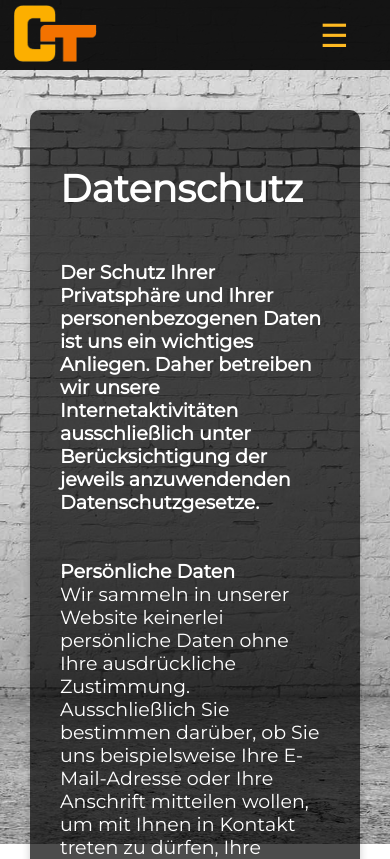
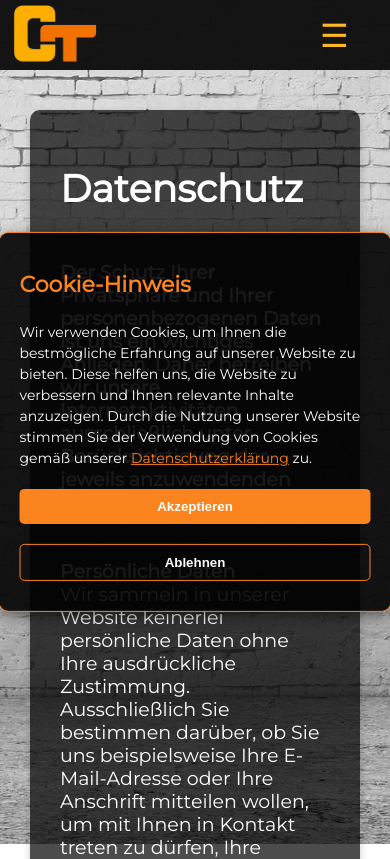
Before and after one commit to yanikhoehner/ct-leckageortung, a React (Create React App) app: page /datenschutz in a window 390 px wide. Shown: the top 859 px of the page. Built offline with nearby package versions, Linux system fonts and the light colour scheme.

Commit message:
003-cookies

```diff
--- a/src/App.js
+++ b/src/App.js
@@ -9,13 +9,14 @@ import ProjectSection from './components/ProjectSection';
 import ReviewSection from './components/ReviewSection';
 import ContactSection from './components/ContactSection';
 import Footer from './components/Footer';
+import CookieConsent from './components/CookieConsent';
 import "@fontsource/montserrat";
 import Impressum from './pages/Impressum.js';
 import Datenschutz from './pages/Privacy.js';
 import Home from './pages/Home.js';
 import Uebermich from './pages/Uebermich.js';
 import ScrollToTop from './components/ScrollToTop.js';
-//test
+
 function App() {
   return (
     <Router>
@@ -34,6 +35,7 @@ function App() {
           </Routes>
         </main>
         <Footer />
+        <CookieConsent />
       </div>
 
      </Router>
--- /dev/null
+++ b/src/components/CookieConsent.css
@@ -0,0 +1,100 @@
+.cookie-consent-wrapper {
+    position: fixed;
+    top: 50%;
+    left: 50%;
+    transform: translate(-50%, -50%);
+    background-color: rgba(0, 0, 0, 0.9);
+    color: white;
+    padding: 20px;
+    border-radius: 10px;
+    box-shadow: 0 4px 15px rgba(0, 0, 0, 0.5);
+    z-index: 1000;
+    display: flex;
+    flex-direction: column;
+    width: 90%;
+    max-width: 500px;
+    border: 1px solid #fb841e;
+    animation: fadeIn 0.5s ease-out;
+  }
+
+  @keyframes fadeIn {
+    from {
+      opacity: 0;
+    }
+    to {
+      opacity: 1;
+    }
+  }
+
+  .cookie-consent-title {
+    font-size: 22px;
+    margin-bottom: 10px;
+    color: #fb841e;
+    font-weight: bold;
+  }
+
+  .cookie-consent-text {
+    font-size: 14px;
+    line-height: 1.5;
+    margin-bottom: 20px;
+  }
+
+  .cookie-consent-buttons {
+    display: flex;
+    justify-content: space-between;
+    gap: 10px;
+  }
+
+  .cookie-button {
+    padding: 10px 20px;
+    border: none;
+    border-radius: 5px;
+    cursor: pointer;
+    font-weight: bold;
+    transition: all 0.3s ease;
+  }
+
+  .accept-button {
+    background-color: #fb841e;
+    color: white;
+  }
+
+  .accept-button:hover {
+    background-color: #feb922;
+  }
+
+  .decline-button {
+    background-color: transparent;
+    color: white;
+    border: 1px solid #fb841e;
+  }
+
+  .decline-button:hover {
+    background-color: rgba(251, 132, 30, 0.1);
+  }
+
+  .cookie-consent-link {
+    color: #fb841e;
+    text-decoration: underline;
+    cursor: pointer;
+  }
+
+  .cookie-consent-link:hover {
+    color: #feb922;
+  }
+
+  @media (max-width: 768px) {
+    .cookie-consent-wrapper {
+      width: 90%;
+      max-width: 90%;
+    }
+
+    .cookie-consent-buttons {
+      flex-direction: column;
+    }
+
+    .cookie-button {
+      width: 100%;
+      margin-bottom: 10px;
+    }
+  }
--- /dev/null
+++ b/src/components/CookieConsent.js
@@ -0,0 +1,69 @@
+import React, { useState, useEffect } from 'react';
+import { Link } from 'react-router-dom';
+import './CookieConsent.css';
+
+function CookieConsent() {
+  const [visible, setVisible] = useState(false);
+
+  useEffect(() => {
+    // Check if user has already made a choice
+    const cookieConsent = localStorage.getItem('cookieConsent');
+
+    // If no choice has been made, show the banner
+    if (!cookieConsent) {
+      // Small delay to ensure the banner appears after page load
+      const timer = setTimeout(() => {
+        setVisible(true);
+      }, 1000);
+
+      return () => clearTimeout(timer);
+    }
+  }, []);
+
+  const acceptCookies = () => {
+    localStorage.setItem('cookieConsent', 'accepted');
+    setVisible(false);
+
+    // Here you could initialize analytics or other cookie-dependent services
+    // For example: initializeAnalytics();
+  };
+
+  const declineCookies = () => {
+    localStorage.setItem('cookieConsent', 'declined');
+    setVisible(false);
+
+    // Here you could ensure no tracking cookies are set
+  };
+
+  if (!visible) return null;
+
+  return (
+    <div className="cookie-consent-wrapper" role="alert" aria-live="polite">
+      <h2 className="cookie-consent-title">Cookie-Hinweis</h2>
+      <p className="cookie-consent-text">
+        Wir verwenden Cookies, um Ihnen die bestmögliche Erfahrung auf unserer Website zu bieten.
+        Diese helfen uns, die Website zu verbessern und Ihnen relevante Inhalte anzuzeigen.
+        Durch die Nutzung unserer Website stimmen Sie der Verwendung von Cookies gemäß unserer{' '}
+        <Link to="/datenschutz" className="cookie-consent-link">Datenschutzerklärung</Link> zu.
+      </p>
+      <div className="cookie-consent-buttons">
+        <button
+          onClick={acceptCookies}
+          className="cookie-button accept-button"
+          aria-label="Cookies akzeptieren"
+        >
+          Akzeptieren
+        </button>
+        <button
+          onClick={declineCookies}
+          className="cookie-button decline-button"
+          aria-label="Cookies ablehnen"
+        >
+          Ablehnen
+        </button>
+      </div>
+    </div>
+  );
+}
+
+export default CookieConsent;
--- a/src/components/HomeSection.css
+++ b/src/components/HomeSection.css
@@ -37,7 +37,6 @@
         font-size: 45px;
         margin: 0px;
     }
-
 
 .profile-pic {
     width: 250px; /* Increased size of the image */
--- a/src/components/ServiceSection.css
+++ b/src/components/ServiceSection.css
@@ -1,4 +1,3 @@
-
 .service-title {
     margin-bottom: 20px;
     font-size: 40px;
@@ -10,8 +9,27 @@
     display: flex;
     flex-wrap: wrap;
     justify-content: space-around;
-    margin-top: 20px;
+    margin-top: 0px;
 }
+
+.service-header-container {
+    width: 100%;
+    background-color: rgba(0, 0, 0, 0.7);
+    position: relative;
+    padding: 30px 0;
+    margin-bottom: 40px;
+}
+
+.service-header-container::after {
+    content: '';
+    position: absolute;
+    bottom: -30px;
+    left: 0;
+    width: 100%;
+    height: 30px;
+    background: linear-gradient(135deg, rgba(0, 0, 0, 0.7) 50%, transparent 50%);
+}
+
 .service-block {
     width: 26%;
     height: 210px;
@@ -109,11 +127,20 @@
         margin-top: 25px;
         font-size: 43px;
         text-align: center;
-        color: #fb8e2f;
+        /* color: #fb8e2f; */
         font-weight: 1200;
-        rotate: -3deg;
       }
-      .service-title-block-front {
+
+    .service-header-container {
+        padding: 10px 0;
+    }
+
+    .service-header-container::after {
+        bottom: -20px;
+        height: 20px;
+    }
+
+    .service-title-block-front {
         height: 70px;
 
     }
--- a/src/components/ServiceSection.js
+++ b/src/components/ServiceSection.js
@@ -18,7 +18,7 @@ function ServiceSection() {
     { title: 'Thermografische Darstellung', description: 'Mithilfe einer Wärmebildkamera erfasse ich Temperaturunterschiede und identifiziere Leckagen schnell und etfizient.',picture: thermografie2 },
     { title: 'Kamerainspektion/Endoskopie an Kanalleitungen', description: 'Eine gründliche Inspektion von Abwasserleitungen, um Verstopfungen oder Beschädigungen sichtbar zu machen.',picture: endoskopie1 },
     { title: 'Elektroakustische Ortung', description: 'Das Horchen auf Armaturen und Wänden ermöglicht selbst kleinste Undichtigkeiten akustisch wahrzunehmen und somit eine zielgenaue Intervention.',picture: stetoskop },
-    { title: 'Schwarzlichtverfahren an Abwasserleitungen oder in Leitungsschächten', description: 'Leckage­prüfung mit Kontrast­pulver und einer speziellen Schwarz­licht­lampe. So werden Lecks „sichtbar“ gemacht.' ,picture: schwarzlicht2},
+    { title: 'Schwarzlichtverfahren an Abwasserleitungen oder in Leitungsschächten', description: 'Leckage­prüfung mit Kontrast­pulver und einer speziellen Schwarz­licht­lampe. So werden Lecks „sichtbar" gemacht.' ,picture: schwarzlicht2},
     { title: 'Druckprobe mit Formiergas in Wasser & Heizungsleitungen', description: 'Überprüfung des Drucks über einen bestimmten Zeitraum innerhalb von Leitungsabschnitten, um mögliche Rohrbrüche einzugrenzen. Ggf. Mithilfe von Suchgerät.',picture: rohrbruch  },
     { title: 'Freilegen von Rohrbrüchen & Ausführen von Notreparatur', description: 'Bauteilöffnung und freilegen von Leckagen, wenn möglich provisorisches Abdichten oder ausführen von Kleinreparaturen an Rohrleitungen' ,picture: reparatur1},
     { title: 'Vermietung von Bautrocknern', description: 'Vermietung von hochwertigen Bautrocknern, Lüftern, sowie Luftreinigern zum Schutz vor Viren und Schimmelpilzen. Gerne stehe ich Ihnen auch bei Rückbau und Sanierungsmaßnahmen zur Seite.',picture: bautrockner4 },
@@ -28,7 +28,7 @@ function ServiceSection() {
 
   return (
     <section id="services" className="section service-section">
-      <div className='section-title-wrapper'>
+      <div className="service-header-container">
         <h2 className="service-title">Meine Leistungen</h2>
       </div>
       <div className="service-blocks-container">
--- a/src/pages/Privacy.js
+++ b/src/pages/Privacy.js
@@ -27,6 +27,11 @@ function Datenschutz() {
           Cookies sind Informationen, die automatisch nach strengen Regeln und mit für Sie überprüfbaren Inhalten auf Ihrem Rechner abgelegt werden. Wir verwenden Cookies ausschließlich, um Ihnen in unserer Website mehr Bequemlichkeit bieten zu können, z.B. um zu erreichen, dass Sie nicht jedes Mal neu Ihr Passwort oder Ihre Präferenzen eingeben müssen. Eine Zuordnung von Cookies zu personenbezogenen Profilen findet nicht statt.
           <br></br>
           <br></br>
+          <b>Cookie-Einstellungen</b>
+          <br></br>
+          Sie können Ihre Cookie-Einstellungen jederzeit ändern. Wenn Sie Cookies ablehnen, werden nur die technisch notwendigen Cookies verwendet, die für den Betrieb der Website unerlässlich sind. Alle anderen Cookies werden nicht gesetzt. Sie können Ihre Entscheidung jederzeit ändern, indem Sie Ihren Browser-Cache leeren und die Website neu laden.
+          <br></br>
+          <br></br>
           <b>Eingesetzte Technologien</b>
           <br></br>
           In Teilen dieser Website werden eventuell im Internet weit verbreitete Technologien wie JavaScript, Java, Flash oder ActiveX benutzt, um Ihnen die gewünschten Informationen für Sie bequemer vermitteln zu können. In keinem Fall werden diese Technologien von uns dazu benutzt, um persönliche Daten auszuspähen oder Daten auf Ihrem Rechner zu manipulieren.
@@ -49,7 +54,7 @@ function Datenschutz() {
           <br></br>
           <b>Haftungsausschluss</b>
           <br></br>
-          Diese Website bildet den temporären Stand eines kontinuierlichen Arbeitsprozesses ab. Obwohl bei der Zusammenstellung der auf unserer Webseite enthaltenen Informationen größte Sorgfalt angewandt wurde, kann Christian Treitz für die Aktualität, Richtigkeit oder Vollständigkeit keine Gewähr übernehmen. Dies gilt auch für alle Verbindungen (“Links”), auf die diese Website direkt oder indirekt verweist. Christian Treitz ist für den Inhalt einer Seite, die mit einem solchen Link erreicht wird, nicht verantwortlich.
+          Diese Website bildet den temporären Stand eines kontinuierlichen Arbeitsprozesses ab. Obwohl bei der Zusammenstellung der auf unserer Webseite enthaltenen Informationen größte Sorgfalt angewandt wurde, kann Christian Treitz für die Aktualität, Richtigkeit oder Vollständigkeit keine Gewähr übernehmen. Dies gilt auch für alle Verbindungen ("Links"), auf die diese Website direkt oder indirekt verweist. Christian Treitz ist für den Inhalt einer Seite, die mit einem solchen Link erreicht wird, nicht verantwortlich.
           In keinem Fall kann Christian Treitz für etwaige Schäden irgendwelcher Art verantwortlich gemacht werden, die durch die Benutzung oder im Zusammenhang mit der Benutzung der hier bereitgestellten Informationen entstehen, seien es direkte oder indirekte Schäden bzw. Folgeschäden einschließlich entgangenen Gewinns, oder Schäden, die aus dem Verlust von Daten entstehen.
           Wir behalten uns Änderungen der Informationen auf diesem Server ohne vorherige Ankündigung vor.
           <br></br>
```
Also changed, not shown: src/components/Footer.jsx (+35 -10 lines), src/components/HomeSection.js (+4 -3 lines), 1 other file (tests, documents, lock files or other folders).
